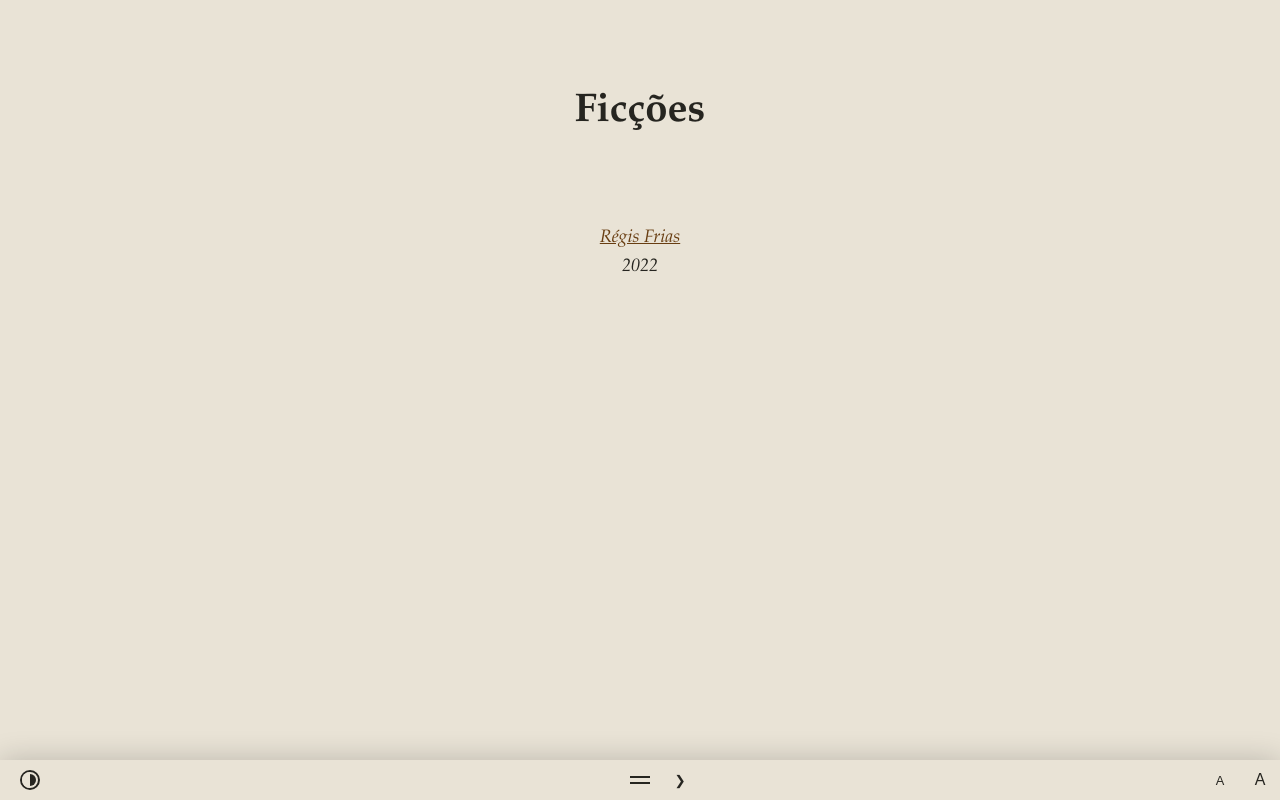
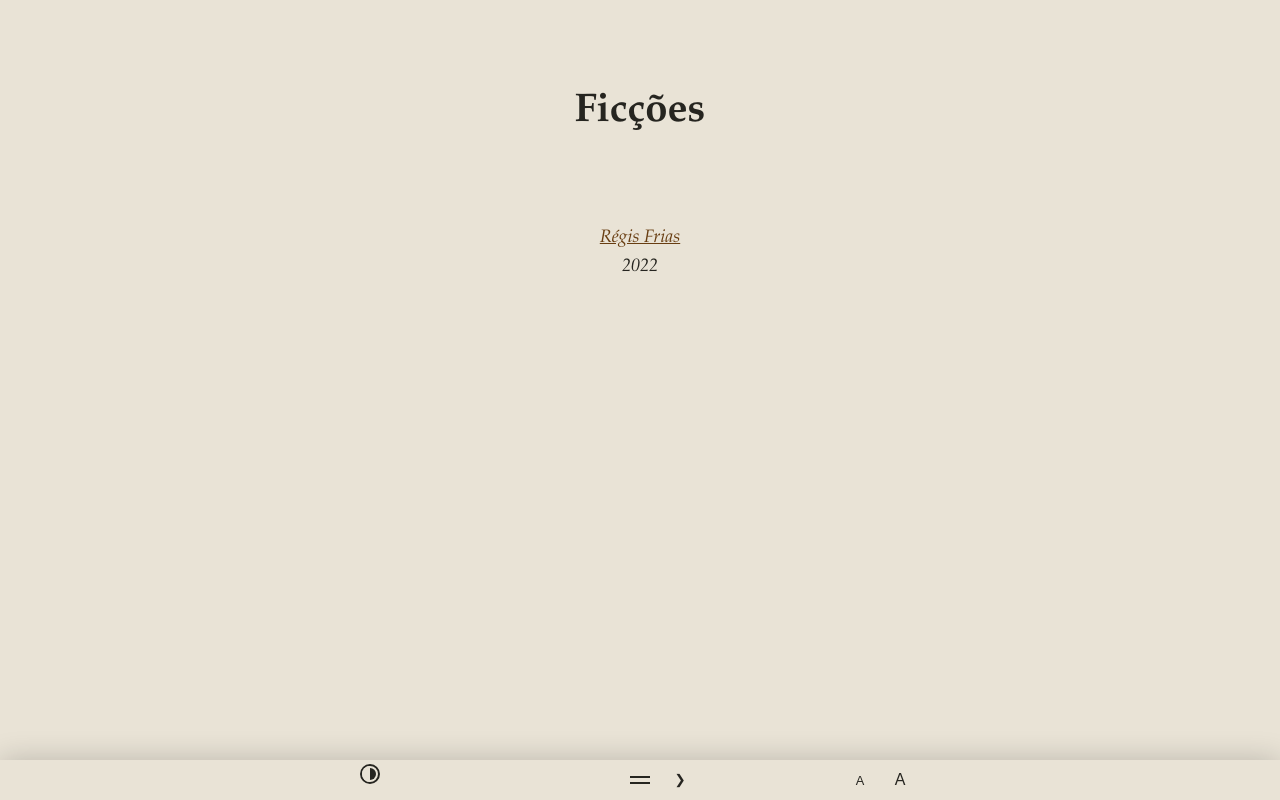
Before and after one commit to regisfrias/ficcoes, a Next.js app: page / in a window 1280 px wide. Built offline with nearby package versions, Linux system fonts and the light colour scheme.

Commit message:
Remove individual position: fixed and make one for the whole menu.

```diff
--- a/components/Navigation.tsx
+++ b/components/Navigation.tsx
@@ -3,28 +3,46 @@ import Link from 'next/link'
 import { useRouter } from 'next/router'
 import styled from 'styled-components'
 import { Chapters } from '../types'
-import { DIMENSIONS, SPEEDS, COLORS, SPACINGS } from '../constants'
+import { DIMENSIONS, SPEEDS, COLORS, SPACINGS, BREAKPOINTS } from '../constants'
 
-const Nav = styled.aside`
-  position: fixed;
+const Wrapper = styled.div`
   left: 0;
   right: 0;
   bottom: 0;
   top: calc(100% - ${DIMENSIONS.button_lg}px);
   transition: top ${SPEEDS.fast}s;
   overflow: hidden;
-  box-shadow: 0 0 30px 0 ${({ theme }) => theme.shadow };
+  position: fixed;
+  z-index: 1;
+
   &.open {
     top: 0;
   }
 
-  nav {
+  .menu_wrapper {
+    position: fixed;
+    width: 100%;
+    bottom: 0;
+    z-index: 1;
     background-color: ${({ theme }) => theme.background };
+    box-shadow: 0 0 30px 0 ${({ theme }) => theme.shadow };
+    .container {
+      display: flex;
+      justify-content: space-between;
+      align-items: center;
+      max-width: calc(100% - ${SPACINGS.padding_sm * 2}px);
+      margin: auto;
+      @media screen and (min-width: ${BREAKPOINTS.sm}px) {
+        max-width: ${BREAKPOINTS.sm - SPACINGS.padding_sm * 2}px;
+      }
+      .left_nav {
+        width: ${DIMENSIONS.button_lg * 2}px;
+      }
+    }
+  }
+
+  .quick_nav {
     color: ${({ theme }) => theme.text };
-    position: absolute;
-    left: 0;
-    right: 0;
-    bottom: 0;
     display: flex;
     justify-content: center;
   }
@@ -32,11 +50,17 @@ const Nav = styled.aside`
   section {
     background-color: ${({ theme }) => theme.background };
     position: absolute;
+    top: 0;
+    left: 0;
+    right: 0;
+    bottom: 0;
     width: 100%;
     height: 100%;
     display: flex;
+    overflow: auto;
     justify-content: center;
     align-items: center;
+    padding-bottom: ${SPACINGS.padding}px;
 
     ul {
       color: ${({ theme }) => theme.link };
@@ -69,7 +93,6 @@ const ToggleTheme = styled.button`
   background-color: ${COLORS.white};
   color: transparent;
   overflow: hidden;
-  position: absolute;
   bottom: ${(DIMENSIONS.button_lg - DIMENSIONS.button_sm) / 2}px;
   left: ${SPACINGS.padding_sm}px;
   z-index: 1;
@@ -146,9 +169,6 @@ const Button = styled.button`
 `
 
 const FontSize = styled.div`
-  position: absolute;
-  bottom: 0;
-  right: 0;
   button {
     cursor: pointer;
     height: ${DIMENSIONS.button_lg}px;
@@ -159,7 +179,17 @@ const FontSize = styled.div`
   }
 `
 
-export default function Navigation({chapters, toggleTheme, theme, setFontSize}: {chapters: Chapters, toggleTheme: Function, theme: string, setFontSize: Function}) {
+export default function Navigation({
+  chapters,
+  toggleTheme,
+  theme,
+  setFontSize
+}: {
+  chapters: Chapters,
+  toggleTheme: Function,
+  theme: string,
+  setFontSize: Function
+}) {
   const router = useRouter()
   const path = router.query.id
   const [ isOpen, open ] = useState(false)
@@ -197,9 +227,24 @@ export default function Navigation({chapters, toggleTheme, theme, setFontSize}:
   }, [path, chapters])
 
   return (
-    <Nav className={isOpen ? 'open': ''}>
+    <Wrapper className={isOpen ? 'open': ''}>
+      <div className="menu_wrapper">
+        <div className="container">
+          <div className="left_nav">
+            <ToggleTheme onClick={() => dispatchTheme()} theme={theme}>Switch Theme</ToggleTheme>
+          </div>
+          <nav className='quick_nav'>
+            <Button onClick={() => linkTo(prevNext.prev)} disabled={!prevNext.prev}>{'❮'}</Button>
+            <Button className={`toggle-menu ${isOpen ? 'open' : ''}`} onClick={() => toggleChapters()}>{isOpen ? 'x' : '='}</Button>
+            <Button onClick={() => linkTo(prevNext.next)} disabled={!prevNext.next}>{'❯'}</Button>
+          </nav>
+          <FontSize>
+            <button onClick={() => fontSize('down')}><span className="small">A</span></button>
+            <button onClick={() => fontSize('up')}><span className="large">A</span></button>
+          </FontSize>
+        </div>
+      </div>
       <section>
-        <ToggleTheme onClick={() => dispatchTheme()} theme={theme}>Switch Theme</ToggleTheme>
         <article>
           <header>
             <h1>Índice</h1>
@@ -212,15 +257,6 @@ export default function Navigation({chapters, toggleTheme, theme, setFontSize}:
           </ul>
         </article>
       </section>
-      <nav>
-        <Button onClick={() => linkTo(prevNext.prev)} disabled={!prevNext.prev}>{'❮'}</Button>
-        <Button className={`toggle-menu ${isOpen ? 'open' : ''}`} onClick={() => toggleChapters()}>{isOpen ? 'x' : '='}</Button>
-        <Button onClick={() => linkTo(prevNext.next)} disabled={!prevNext.next}>{'❯'}</Button>
-      </nav>
-      <FontSize>
-        <button onClick={() => fontSize('down')}><span className="small">A</span></button>
-        <button onClick={() => fontSize('up')}><span className="large">A</span></button>
-      </FontSize>
-    </Nav>
+    </Wrapper>
   )
 }
--- a/components/ThemeConfig.ts
+++ b/components/ThemeConfig.ts
@@ -12,7 +12,7 @@ export const darkTheme = {
   background: `${COLORS.black}`,
   link: `${COLORS.beige}`,
   text: `${COLORS.white}`,
-  shadow: `rgba(0, 0, 0, ${0.7})`,
+  shadow: `rgba(0, 0, 0, ${0.4})`,
 }
 
 interface GlobalProps {
```
